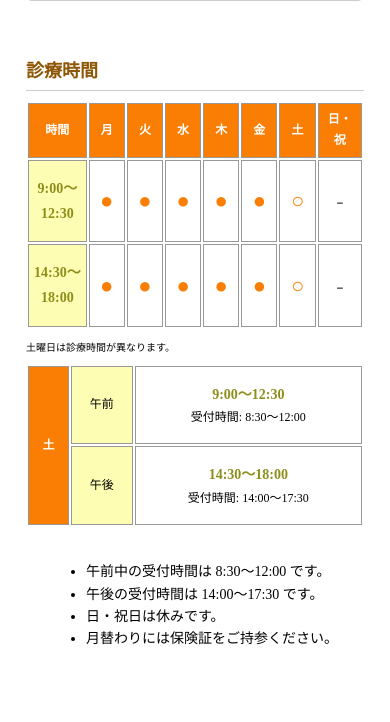
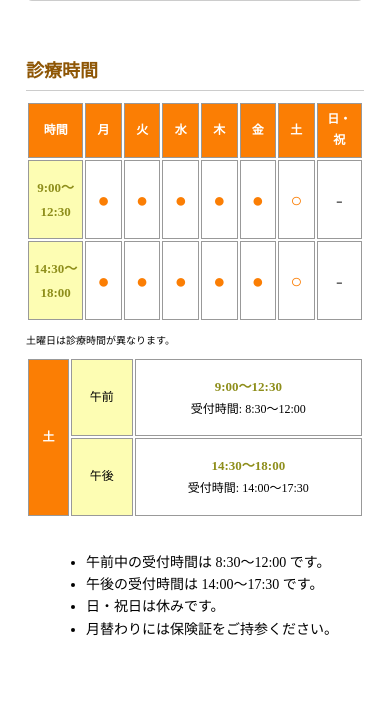
Before and after one commit to fsap/matsu-web, a PHP site: page /sp/index.html in a window 390 px wide; the page is wider, and only the part inside the window is pictured. Shown: the part 2283-3005 px from the top of that part. Run offline with PHP 8.4, Linux system fonts and the light colour scheme.

Commit message:
iPhone5レイアウト調整

```diff
--- a/sp/css/style.css
+++ b/sp/css/style.css
@@ -717,8 +717,8 @@ footer address {
 .footer .keywords {
     text-align: center;
     margin: 10px auto;
-    padding: 5px 10px;
-    font-size: 1.1rem;
+    padding: 5px;
+    font-size: 1.0rem;
 }
 
 .footer .keywords .word {
@@ -901,7 +901,7 @@ footer address {
 
 .timetable .time {
     font-weight: bold;
-    font-size: 1.4rem;
+    font-size: 1.3rem;
     color: #8e8e1b;
 }
 
@@ -911,13 +911,13 @@ footer address {
 
 .timetable .active {
     width: 60px;
-    font-size: 2.2rem;
+    font-size: 2.0rem;
     color: #FB7E04;
 }
 
 .timetable .inactive {
     width: 60px;
-    font-size: 2.2rem;
+    font-size: 2.0rem;
     color: #666;
 }
 
```
